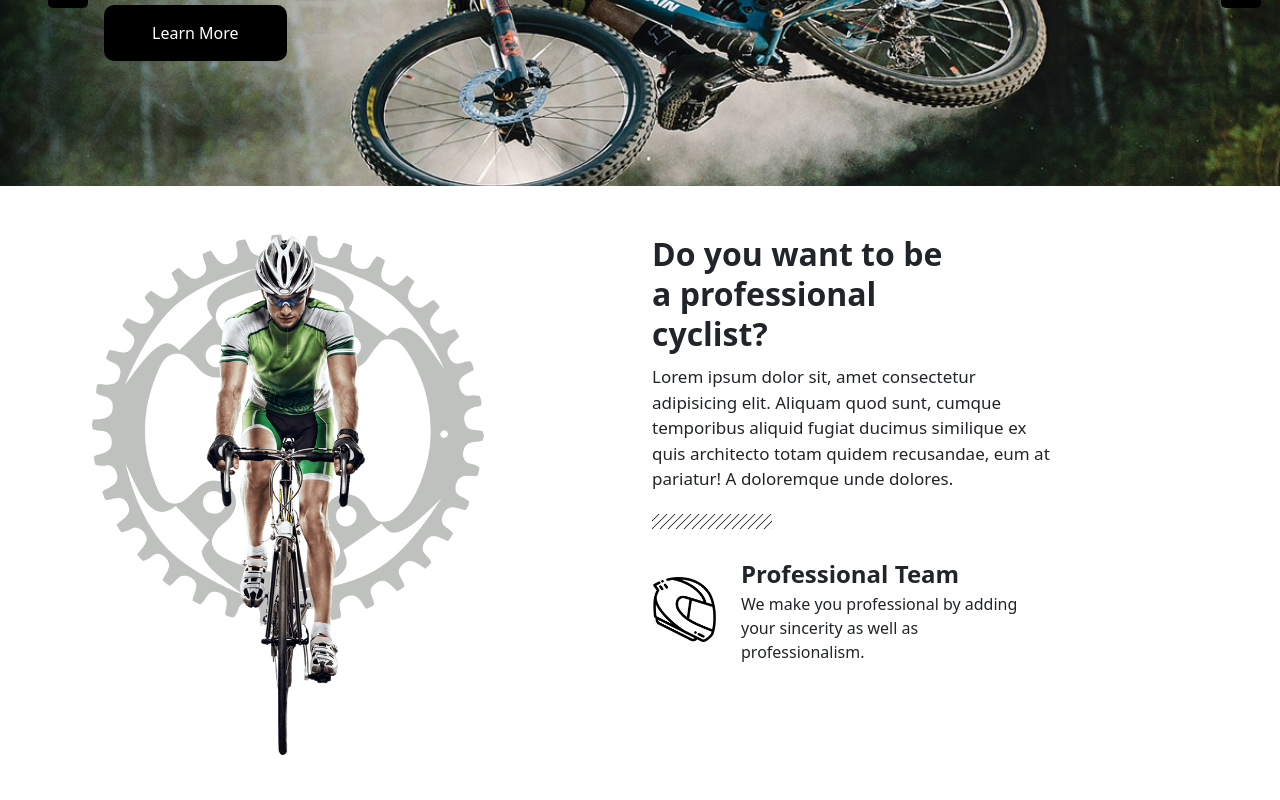
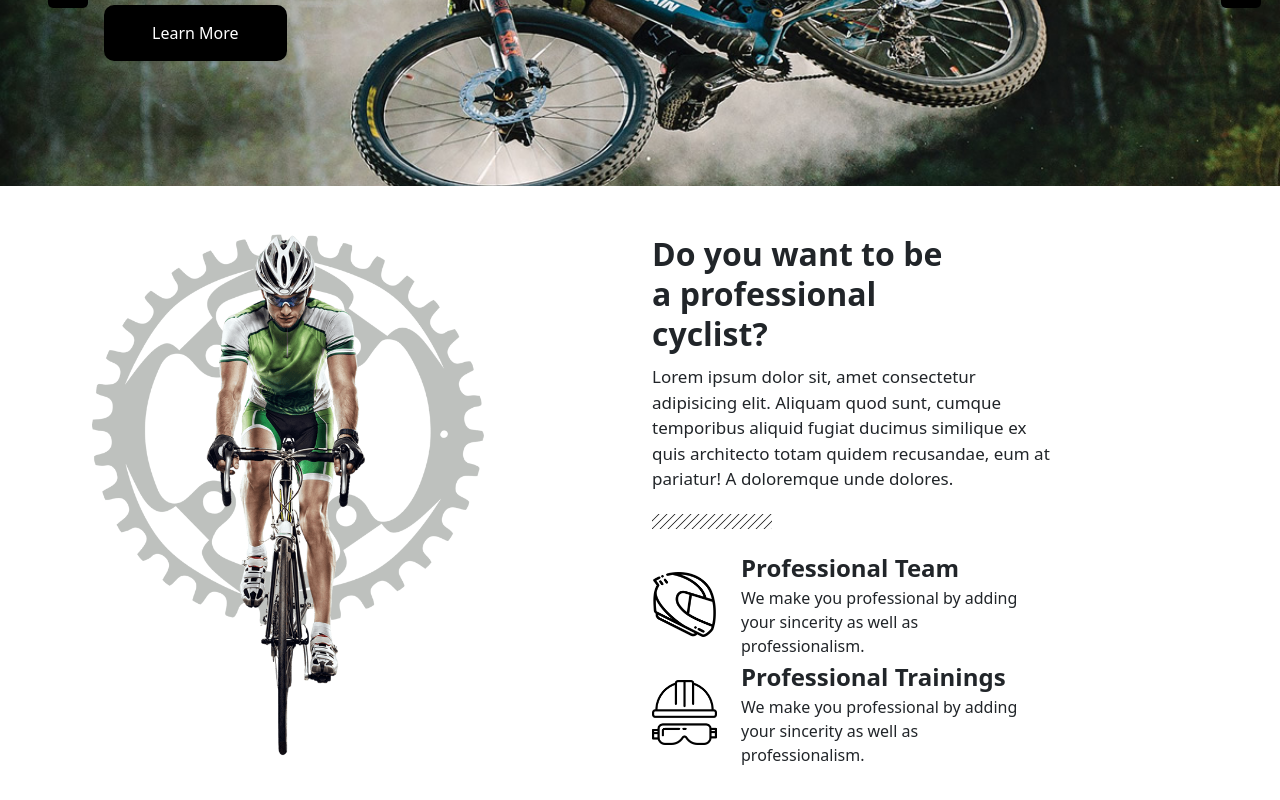
Before and after one commit to MatteoDiMartino/proj-html-vuejs, a Vue app: page / in a window 1280 px wide. Shown: the part 412-1212 px from the top of the page. Built offline with nearby package versions, Linux system fonts and the light colour scheme.

Commit message:
feat: add card professional trainings

```diff
--- a/src/components/PageSec1.vue
+++ b/src/components/PageSec1.vue
@@ -29,18 +29,26 @@ export default {
                         <div class="ms-box-icon">
                             <div class="col d-flex align-items-center">
                                 <img src="../assets/img/racing-helmet.png" alt="" class="ms-icon">
-                                <div class="m-4">
+                                <div class="mx-4">
                                     <div class="fs-4 fw-bold d-flex">
                                         <span class="align-items-start">Professional Team</span>
                                     </div>
                                     <span>We make you professional by adding your sincerity as well as professionalism.</span>
                                 </div>
                             </div>
+
+                            <div class="col d-flex align-items-center h-25">
+                                <img src="../assets/img/helmet.png" alt="" class="ms-icon">
+                                <div class="mx-4">
+                                    <div class="fs-4 fw-bold d-flex">
+                                        <span class="align-items-start">Professional Trainings</span>
+                                    </div>
+                                    <span>We make you professional by adding your sincerity as well as professionalism.</span>
+                                </div>
+                            </div>
                         </div>
                     </div>
-
                 </div>
-
             </div>
         </div>
     </div>
```
